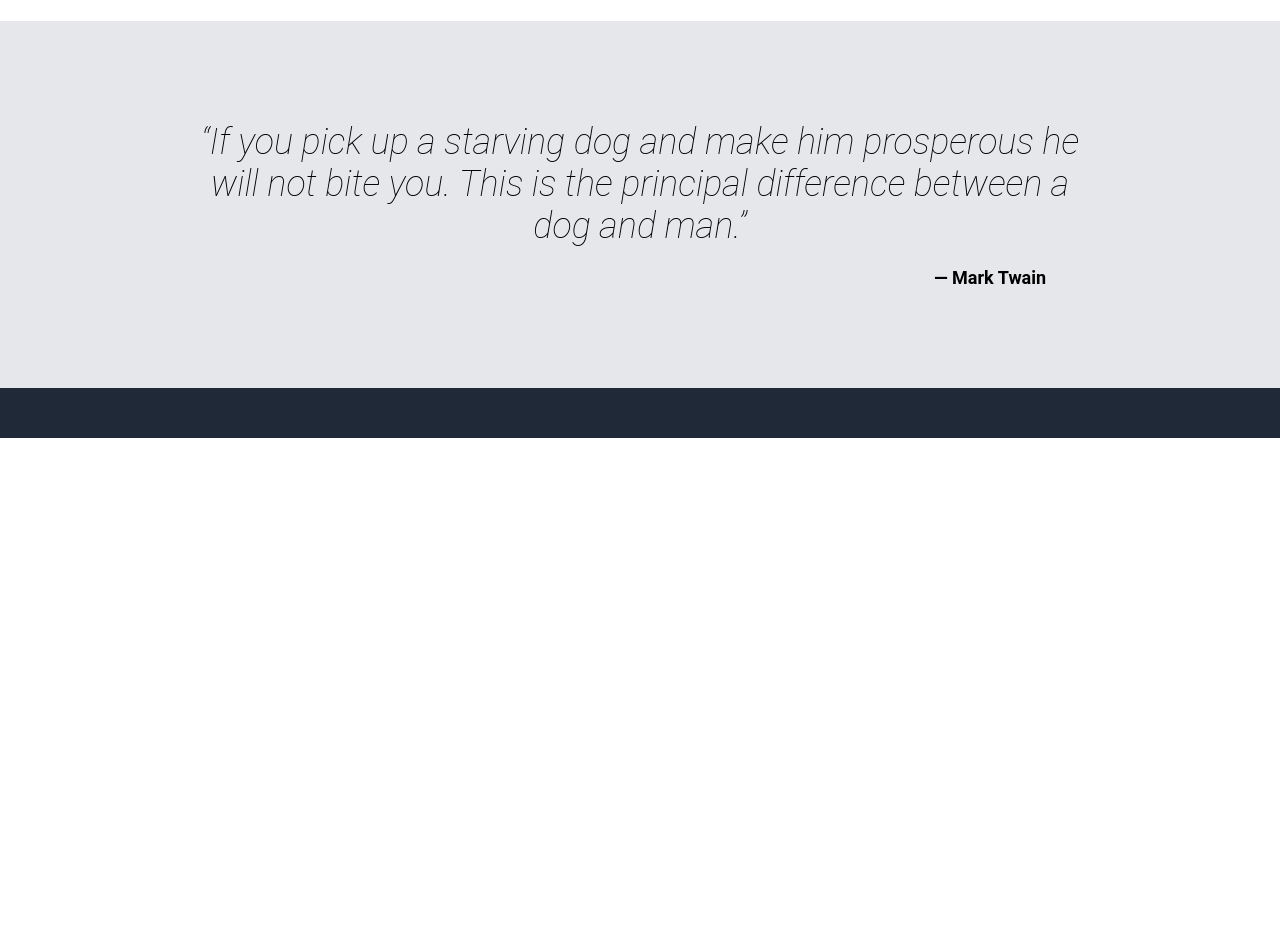
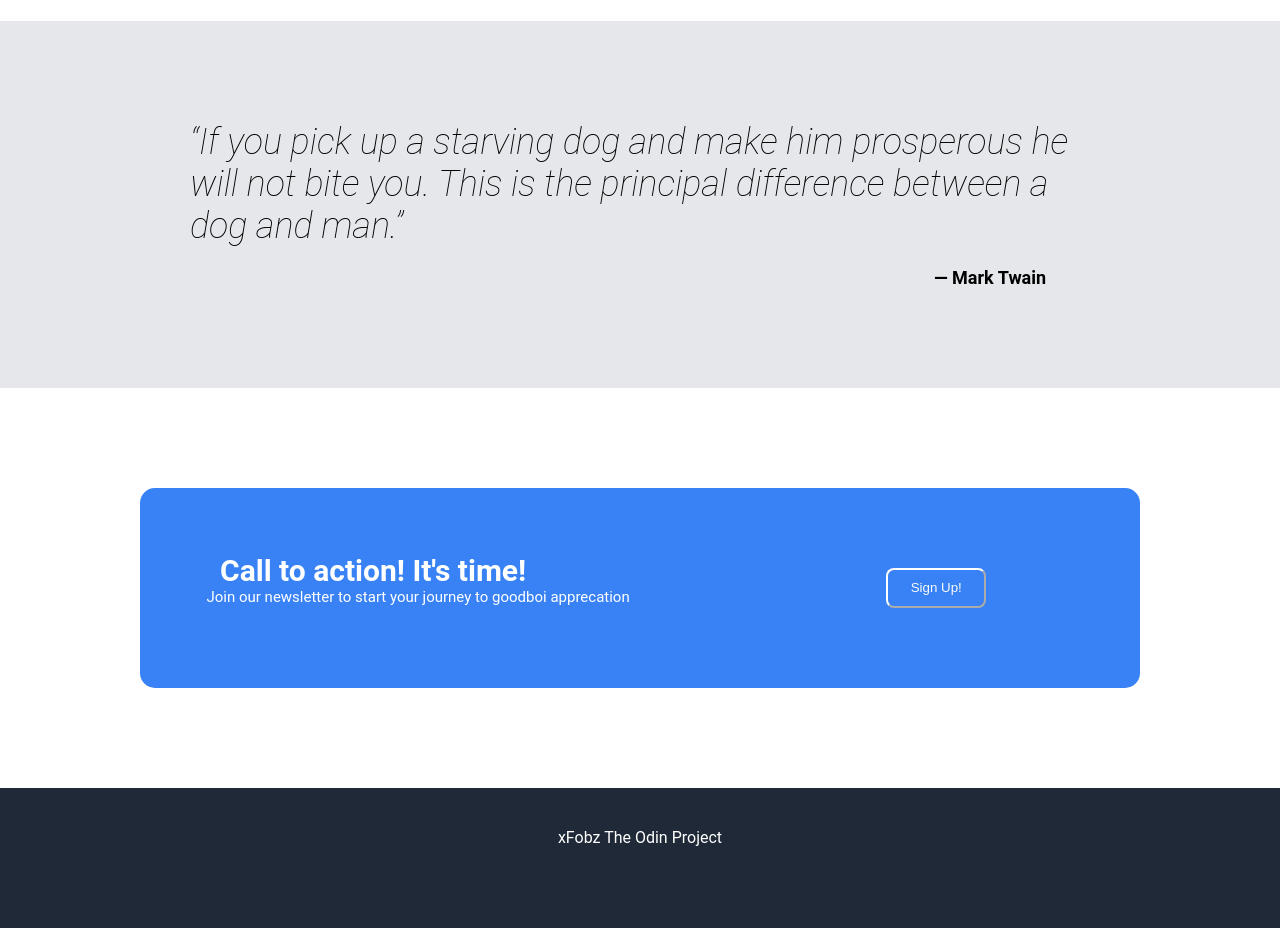
Before and after one commit to xFobz/landing-page, a plain HTML site: page index.html in a window 1280 px wide. Shown: the part 1120-2048 px from the top of the page. Before the commit the page ends 1558 px from the top, so only its background shows below. Drawn offline with Linux system fonts and the light colour scheme.

Commit message:
Final touches

```diff
--- a/index.html
+++ b/index.html
@@ -62,7 +62,21 @@
                 <div class="quote">“If you pick up a starving dog and make him prosperous he will not bite you. This is the principal difference between a dog and man.”</div>
                 <div class="author">― Mark Twain</div>
             </div>
+
+            <div class="callcontainer">
+                <div class="subtainer">
+                    <div class="action">
+                        <h3>Call to action! It's time!</h3>
+                        <div>Join our newsletter to start your journey to goodboi apprecation</div>
+                    </div>
+                    <div class="finalbutt">
+                        <button id="button2">Sign Up!</button>
+                    </div>
+                </div>
+            </div>
     </div>
 </body>
-<footer></footer>
+<footer>
+    xFobz The Odin Project
+</footer>
 </html>
--- a/styles.css
+++ b/styles.css
@@ -1,4 +1,3 @@
-
 
 body {
     text-align: center;
@@ -65,6 +64,17 @@ body {
 
   }
 
+#button2 {
+    background-color: #3882F6;
+    border-radius: 8px;
+    color:#F9FAF8;
+    text-align: center;
+    width: 100px;
+    height: 40px;
+    border-color: white;
+
+  }
+
 .randinfoimages {
     display: flex;
     justify-content: center;
@@ -72,6 +82,13 @@ body {
 
 
 
+}
+
+.finalbutt{
+    padding-left: 250px;
+    display: flex;
+    align-items: center;
+    justify-content: center;
 }
 
 .corgi {
@@ -107,6 +124,10 @@ body {
     background-color: #34d8eb;
 
 }
+#button2:hover {
+    background-color: #34d8eb;
+
+}
 .navbar {
     display: flex;
     color: #F9FAF8;
@@ -128,7 +149,7 @@ body {
     font-weight: lighter;
     font-style: italic;
     width: 900px;
-    text-align:center;
+    text-align: left;
 }
 .author {
     font-size: 18px;
@@ -141,7 +162,43 @@ body {
     flex-direction: column;
 }
 
+.callcontainer {
+    padding-top: 100px;
+    padding-bottom: 100px;
+    align-self: center;
+
+}
+
+.subtainer {
+    border-radius: 15px;
+    display: flex;
+    background-color: #3882F6;
+    width: 1000px;
+    height: 200px;
+
+}
+
+.action h3{
+    margin: 0;
+    color: white;
+    font-size: 30px;
+    padding-top: 65px;
+    padding-left: 80px;
+    padding-right: 110px;
+}
+
+.action div {
+    margin: 0;
+    padding-left: 60px;
+}
+.subtainer div {
+    color: white;
+    font-size: 15px;
+}
 footer{
     background-color: #1F2937;
-    height: 50px;
+    height: 100px;
+    color: white;
+    text-align: center;
+    padding-top: 40px;
 }
```
